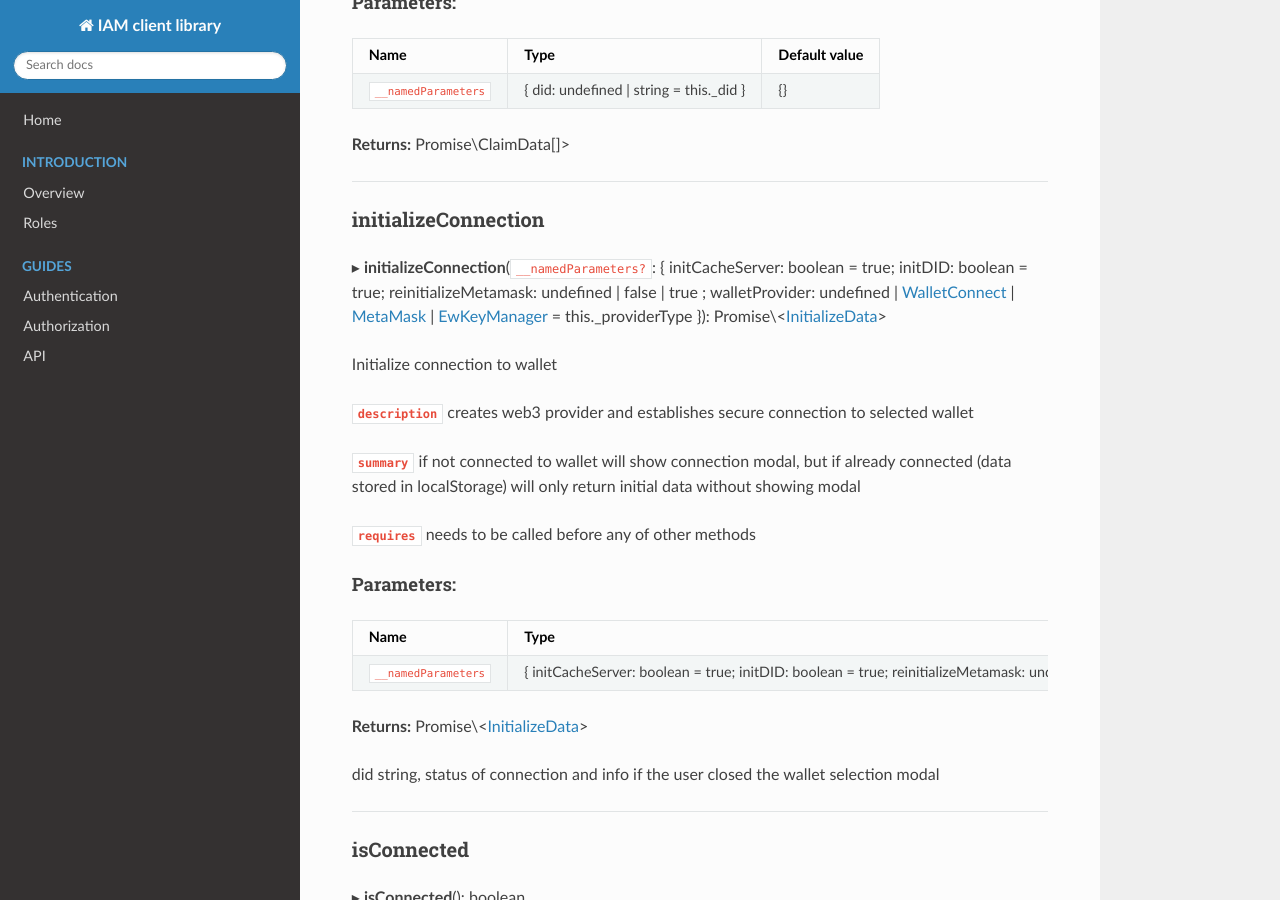
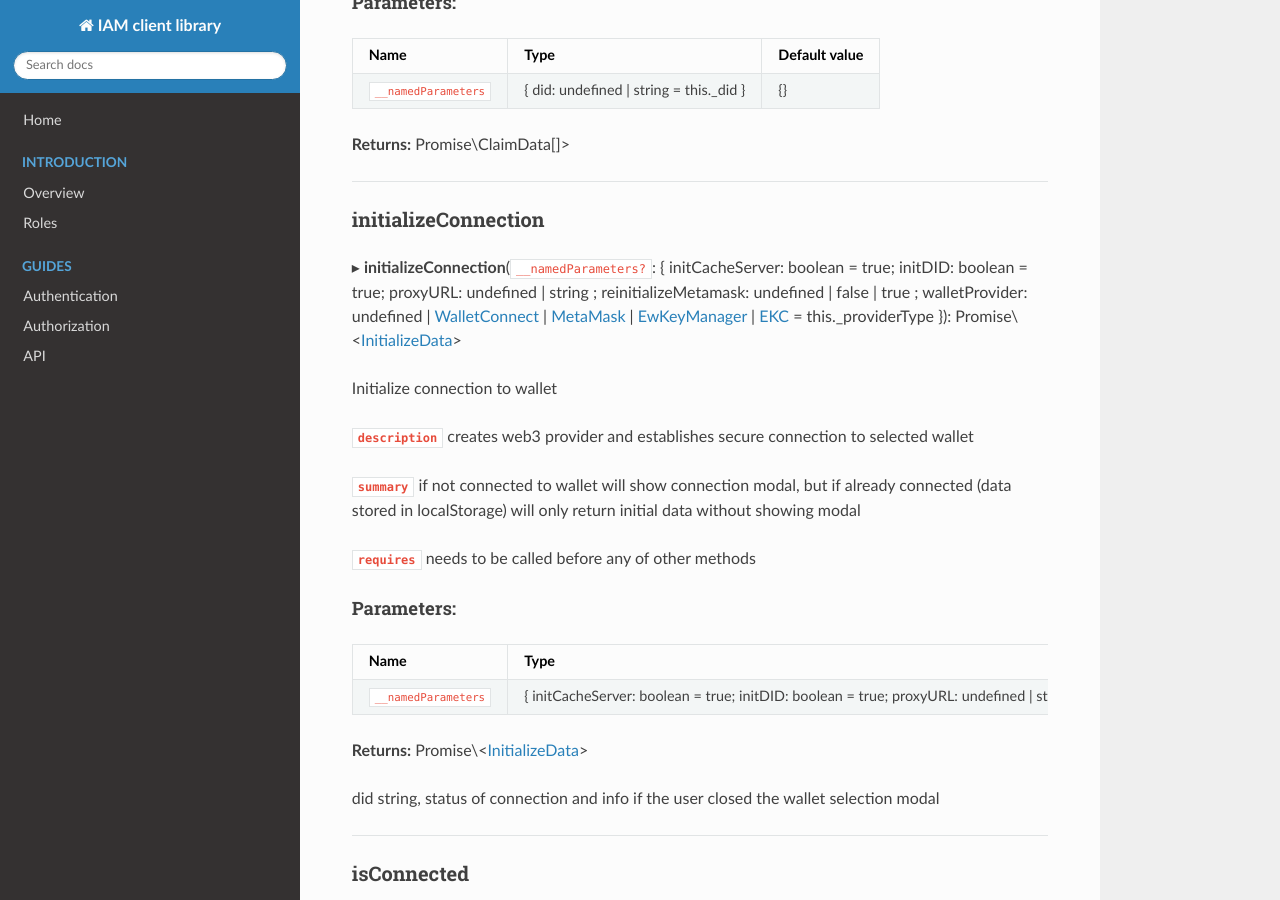
Before and after one commit to energywebfoundation/iam-client-lib, an MkDocs documentation site: the page built from docs/api/classes/iam.md, in a window 1280 px wide and 900 px high, scrolled down 20664 px. Built offline with MkDocs 1.6.1, drawn with Linux system fonts in a browser that asks for light colours; nearby versions of some CDN libraries.

```diff
--- a/docs/api/classes/iam.md
+++ b/docs/api/classes/iam.md
@@ -744,11 +744,11 @@
 
 ### getProviderType
 
-▸ **getProviderType**(): undefined \| [WalletConnect](../enums/walletprovider.md#walletconnect) \| [MetaMask](../enums/walletprovider.md#metamask) \| [EwKeyManager](../enums/walletprovider.md#ewkeymanager)
+▸ **getProviderType**(): undefined \| [WalletConnect](../enums/walletprovider.md#walletconnect) \| [MetaMask](../enums/walletprovider.md#metamask) \| [EwKeyManager](../enums/walletprovider.md#ewkeymanager) \| [EKC](../enums/walletprovider.md#ekc)
 
 Get the current initialized provider type
 
-**Returns:** undefined \| [WalletConnect](../enums/walletprovider.md#walletconnect) \| [MetaMask](../enums/walletprovider.md#metamask) \| [EwKeyManager](../enums/walletprovider.md#ewkeymanager)
+**Returns:** undefined \| [WalletConnect](../enums/walletprovider.md#walletconnect) \| [MetaMask](../enums/walletprovider.md#metamask) \| [EwKeyManager](../enums/walletprovider.md#ewkeymanager) \| [EKC](../enums/walletprovider.md#ekc)
 
 provider type if the session is active if not undefined
 
@@ -866,7 +866,7 @@
 
 ### initializeConnection
 
-▸ **initializeConnection**(`__namedParameters?`: { initCacheServer: boolean = true; initDID: boolean = true; reinitializeMetamask: undefined \| false \| true ; walletProvider: undefined \| [WalletConnect](../enums/walletprovider.md#walletconnect) \| [MetaMask](../enums/walletprovider.md#metamask) \| [EwKeyManager](../enums/walletprovider.md#ewkeymanager) = this.\_providerType }): Promise\<[InitializeData](../globals.md#initializedata)>
+▸ **initializeConnection**(`__namedParameters?`: { initCacheServer: boolean = true; initDID: boolean = true; proxyURL: undefined \| string ; reinitializeMetamask: undefined \| false \| true ; walletProvider: undefined \| [WalletConnect](../enums/walletprovider.md#walletconnect) \| [MetaMask](../enums/walletprovider.md#metamask) \| [EwKeyManager](../enums/walletprovider.md#ewkeymanager) \| [EKC](../enums/walletprovider.md#ekc) = this.\_providerType }): Promise\<[InitializeData](../globals.md#initializedata)>
 
 Initialize connection to wallet
 
@@ -880,7 +880,7 @@
 
 Name | Type | Default value |
 ------ | ------ | ------ |
-`__namedParameters` | { initCacheServer: boolean = true; initDID: boolean = true; reinitializeMetamask: undefined \| false \| true ; walletProvider: undefined \| [WalletConnect](../enums/walletprovider.md#walletconnect) \| [MetaMask](../enums/walletprovider.md#metamask) \| [EwKeyManager](../enums/walletprovider.md#ewkeymanager) = this.\_providerType } | {} |
+`__namedParameters` | { initCacheServer: boolean = true; initDID: boolean = true; proxyURL: undefined \| string ; reinitializeMetamask: undefined \| false \| true ; walletProvider: undefined \| [WalletConnect](../enums/walletprovider.md#walletconnect) \| [MetaMask](../enums/walletprovider.md#metamask) \| [EwKeyManager](../enums/walletprovider.md#ewkeymanager) \| [EKC](../enums/walletprovider.md#ekc) = this.\_providerType } | {} |
 
 **Returns:** Promise\<[InitializeData](../globals.md#initializedata)>
 
--- a/package.json
+++ b/package.json
@@ -49,6 +49,7 @@
   },
   "dependencies": {
     "@babel/runtime": "^7.12.5",
+    "@energyweb/ekc": "^0.5.1",
     "@energyweb/iam-contracts": "1.16.2",
     "@ensdomains/ens": "^0.4.5",
     "@ew-did-registry/claims": "0.5.2-alpha.1076.0",
```
Also changed, not shown: docs/api/classes/gnosisiam.md (+4 -4 lines), docs/api/enums/error_messages.md (+7 -0 lines), docs/api/enums/walletprovider.md (+7 -0 lines), 5 other files.
